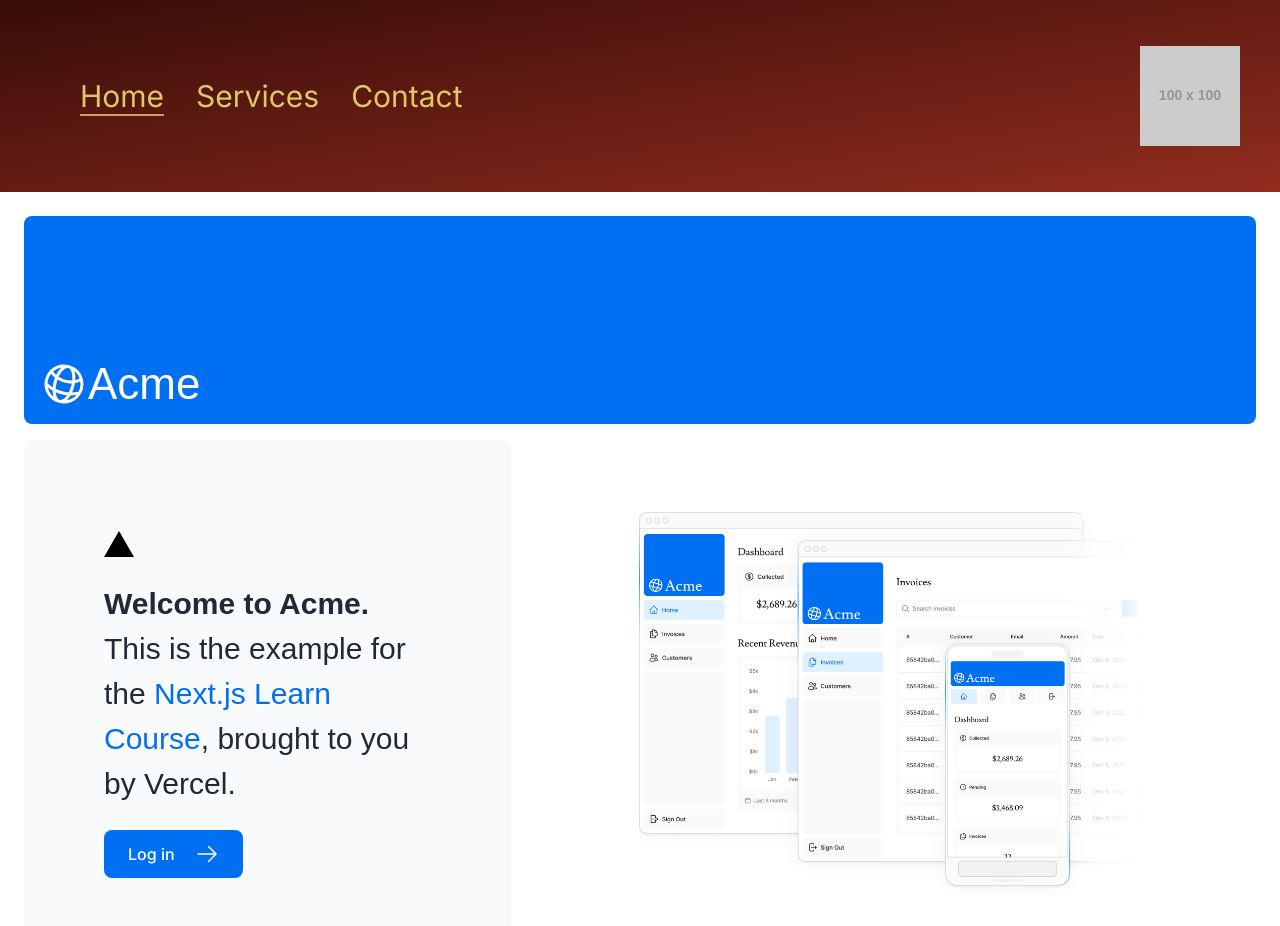
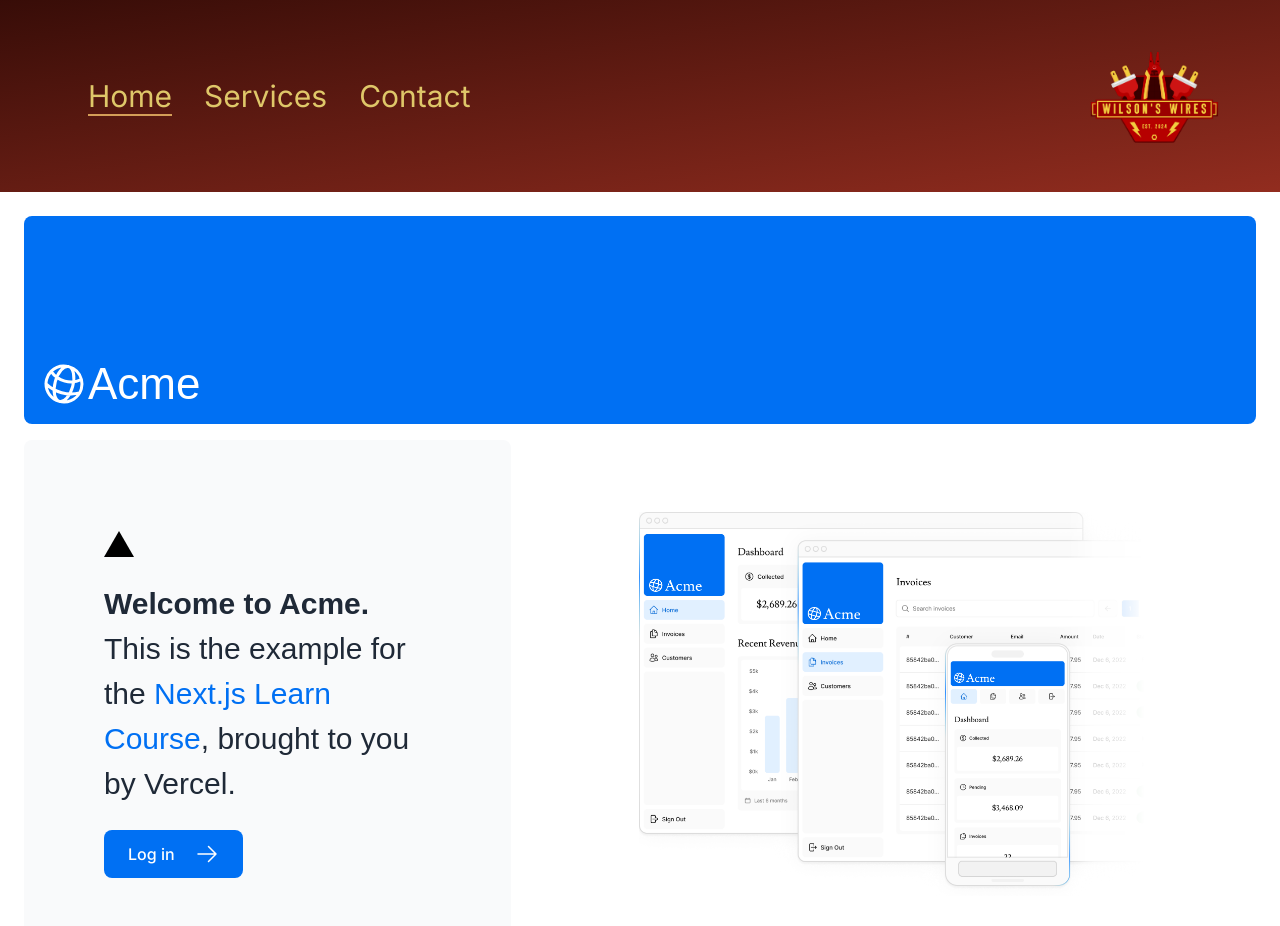
Before and after one commit to STEM-Garden-LLC/wilsonswires.com, a Next.js app: page / in a window 1280 px wide. Shown: the top 926 px of the page. Built offline with nearby package versions, Linux system fonts and the light colour scheme; a web font is replaced by a local one.

Commit message:
Change logo to actual logo, fix some bugs [ci skip]

```diff
--- a/components/header/DesktopMenu.tsx
+++ b/components/header/DesktopMenu.tsx
@@ -1,5 +1,5 @@
 import { cn } from "@/lib/utils";
-import { NavLinks } from "./NavLinks";
+import NavLinks from "./NavLinks";
 
 export default function DesktopMenu() {
     return (
--- a/components/header/HamburgerMenu.tsx
+++ b/components/header/HamburgerMenu.tsx
@@ -1,7 +1,7 @@
 import { cn } from "@/lib/utils";
 import styles from "@/components/header/HamburgerMenu.module.css";
 
-export function HamburgerMenu({
+export default function HamburgerMenu({
     onToggleOpen,
     open,
 }: {
@@ -14,7 +14,8 @@
                 "focus-within:border-slate-100",
                 "rounded-md",
                 "h-fit",
-                "my-auto"
+                "my-auto",
+                "p-1"
             )}
             onClick={onToggleOpen}
             aria-expanded={open}
--- a/components/header/Logo.tsx
+++ b/components/header/Logo.tsx
@@ -1,3 +1,15 @@
-export function Logo() {
-    return <img src="https://placehold.co/100x100" alt="Logo" />;
+import Image from "next/image";
+import Link from "next/link";
+
+export default function Logo() {
+    return (
+        <Link aria-label="Home" href="/">
+            <Image
+                src="/logo/logo_medium_transparent_bg.png"
+                alt="Logo"
+                width={200}
+                height={200}
+            />
+        </Link>
+    );
 }
--- a/components/header/MobileMenu.tsx
+++ b/components/header/MobileMenu.tsx
@@ -1,21 +1,43 @@
 "use client";
 
-import { useState } from "react";
+import { useEffect, useRef, useState } from "react";
 
-import { HamburgerMenu } from "./HamburgerMenu";
+import HamburgerMenu from "./HamburgerMenu";
 import MobileNavMenu from "./MobileNavMenu";
+import { cn } from "@/lib/utils";
 
 export default function MobileMenu() {
-    const [open, setOpen] = useState(true);
+    const [open, setOpen] = useState(false);
 
-    function toggleOpen() {
-        setOpen((open) => !open);
-    }
+    const ref = useRef<HTMLDivElement>(null);
+    useEffect(() => {
+        function handleClickOutside(event: MouseEvent) {
+            if (ref.current && !ref.current.contains(event.target as Node)) {
+                setOpen(false);
+            }
+        }
+
+        function handleEscape(event: KeyboardEvent) {
+            if (event.key === "Escape") {
+                setOpen(false);
+            }
+        }
+
+        document.addEventListener("mousedown", handleClickOutside);
+        document.addEventListener("keydown", handleEscape);
+        return () => {
+            document.removeEventListener("mousedown", handleClickOutside);
+            document.removeEventListener("keydown", handleEscape);
+        };
+    }, []);
 
     return (
-        <>
-            <HamburgerMenu onToggleOpen={toggleOpen} open={open} />
-            <MobileNavMenu open={open} onToggleOpen={toggleOpen} />
-        </>
+        <div ref={ref} className={cn("grid")}>
+            <HamburgerMenu
+                onToggleOpen={() => setOpen((open) => !open)}
+                open={open}
+            />
+            <MobileNavMenu open={open} onClick={() => setOpen(false)} />
+        </div>
     );
 }
--- a/components/header/MobileNavMenu.tsx
+++ b/components/header/MobileNavMenu.tsx
@@ -1,11 +1,12 @@
 import { cn } from "@/lib/utils";
-import { NavLinks } from "./NavLinks";
+import NavLinks from "./NavLinks";
 
 export default function MobileNavMenu({
     open,
+    onClick,
 }: {
     open: boolean;
-    onToggleOpen: () => void;
+    onClick: () => void;
 }) {
     return (
         <ul
@@ -26,10 +27,12 @@
                 "px-4",
                 "sm:hidden",
                 "sm:invisible",
-                "transition-[left]"
+                "transition-[left]",
+                "invisible",
+                "data-[open='true']:visible"
             )}
         >
-            <NavLinks classes={["text-red-800"]} />
+            <NavLinks onClick={onClick} classes={["text-red-800"]} />
         </ul>
     );
 }
--- a/components/header/Nav.tsx
+++ b/components/header/Nav.tsx
@@ -1,5 +1,5 @@
 import DesktopMenu from "./DesktopMenu";
-import { Logo } from "./Logo";
+import Logo from "./Logo";
 import MobileMenu from "./MobileMenu";
 import { cn } from "@/lib/utils";
 
--- a/components/header/NavLink.module.css
+++ b/components/header/NavLink.module.css
@@ -13,7 +13,7 @@
       top: 100%;
       left: 0;
 
-      background-color: hsl(var(--logo-yellow-shaded));
+      background-color: hsl(var(--hover-bg-color, var(--logo-yellow-shaded)));
 
       height: 2px;
       width: 100%;
--- a/components/header/NavLink.tsx
+++ b/components/header/NavLink.tsx
@@ -10,14 +10,16 @@
 type NavLinkHref<Route> =
     | UrlObject
     | __next_route_internal_types__.RouteImpl<Route>;
-export function NavLink<Route>({
+export default function NavLink<Route>({
     link,
     children,
     classes,
+    onClick,
 }: {
     link: NavLinkHref<Route>;
     children?: React.ReactNode;
     classes: string[];
+    onClick?: () => void;
 }) {
     // This needs to be a client component to use the usePathname hook
     const pathname = usePathname();
@@ -46,6 +48,7 @@
                 prefetch
                 href={link}
                 data-active={link === pathname}
+                onClick={onClick}
             >
                 {children ?? getFallback(link)}
             </Link>
--- a/components/header/NavLinks.tsx
+++ b/components/header/NavLinks.tsx
@@ -1,13 +1,19 @@
-import { NavLink } from "./NavLink";
+import NavLink from "./NavLink";
 
-export function NavLinks({ classes = [] }: { classes?: string[] }) {
+export default function NavLinks({
+    classes = [],
+    onClick,
+}: {
+    classes?: string[];
+    onClick?: () => void;
+}) {
     return (
         <>
-            <NavLink classes={classes} link="/">
+            <NavLink classes={classes} onClick={onClick} link="/">
                 Home
             </NavLink>
-            <NavLink classes={classes} link="/services" />
-            <NavLink classes={classes} link="/contact" />
+            <NavLink classes={classes} onClick={onClick} link="/services" />
+            <NavLink classes={classes} onClick={onClick} link="/contact" />
         </>
     );
 }
```
